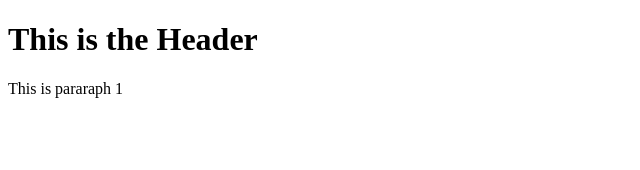
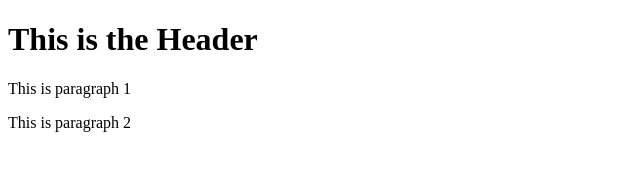
Before and after one commit to amna74670/git-test1, a plain HTML site: page index.html in a window 1280 px wide. Shown: the whole page, without its empty margins (0-640 px from the left). Drawn offline with Linux system fonts and the light colour scheme.

Commit message:
third commit

```diff
--- a/index.html
+++ b/index.html
@@ -6,6 +6,7 @@
   </head>
   <body>
     <h1>This is the Header</h1>
-    <p>This is pararaph 1</p>
+    <p>This is paragraph 1</p>
+    <p>This is paragraph 2</p>
   </body>
 </html>
```
